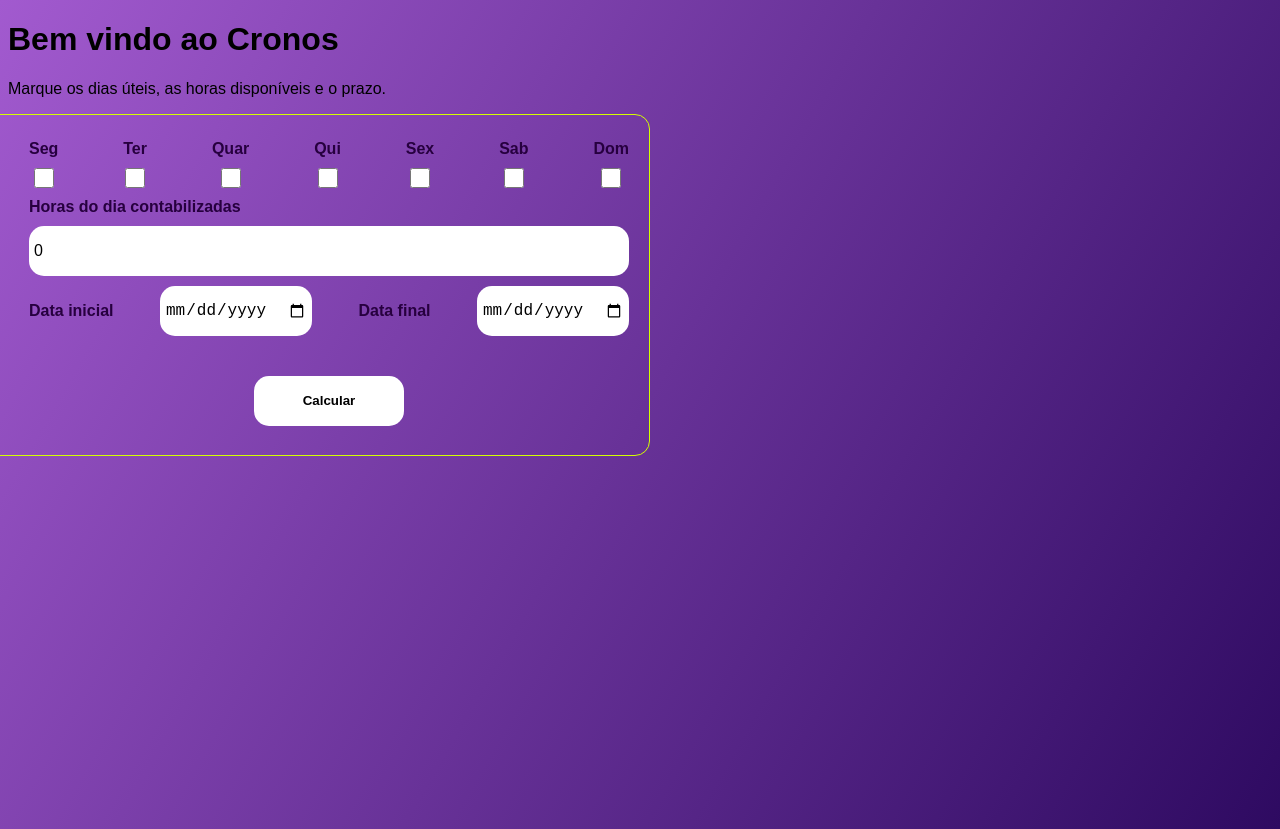
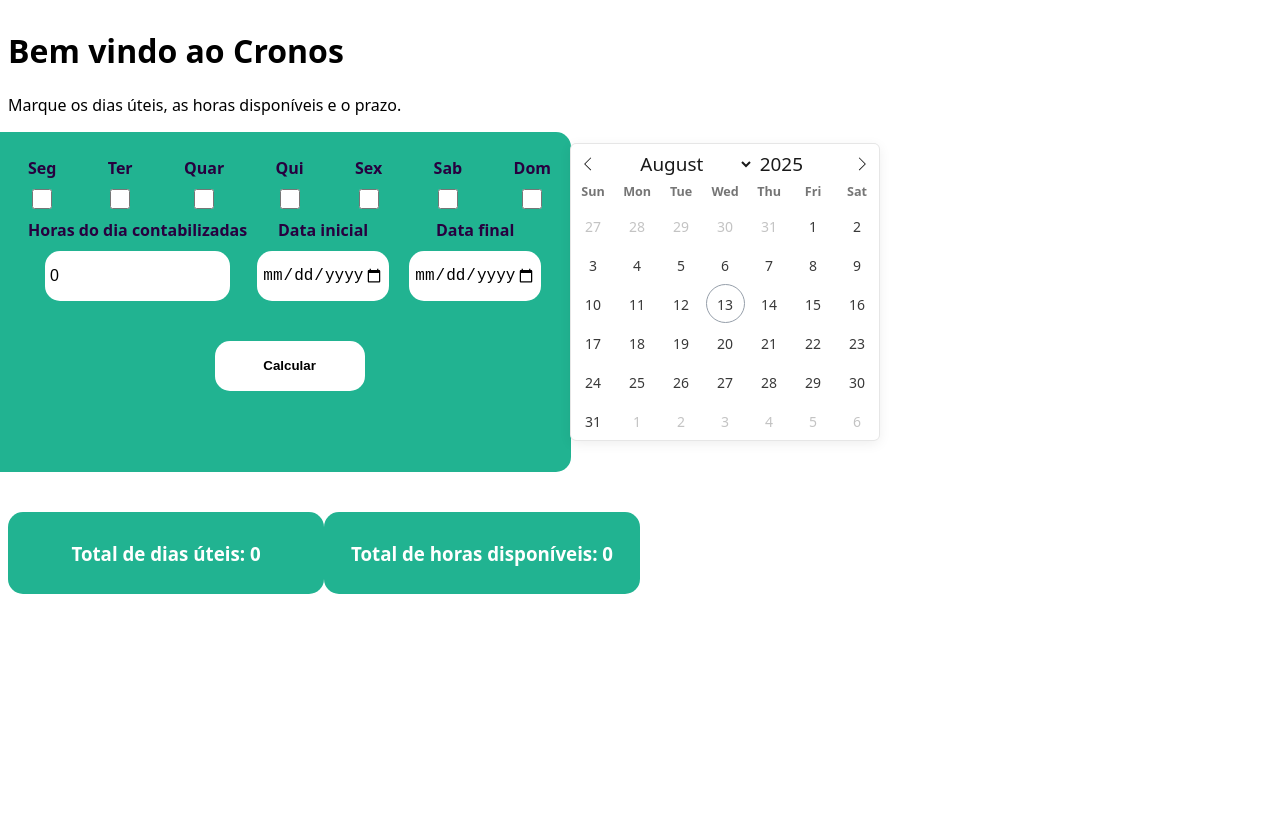
Before and after one commit to olucascruz/cronos, a SvelteKit app in the folder cronos_app/: page /home in a window 1280 px wide. Built offline with nearby package versions, Linux system fonts and the light colour scheme.

Commit message:
adicionado calendario para visualização

```diff
--- a/cronos_app/package.json
+++ b/cronos_app/package.json
@@ -19,5 +19,8 @@
 		"svelte-check": "^4.0.0",
 		"typescript": "^5.0.0",
 		"vite": "^7.0.4"
+	},
+	"dependencies": {
+		"flatpickr": "^4.6.13"
 	}
 }
--- a/cronos_app/src/app.html
+++ b/cronos_app/src/app.html
@@ -17,8 +17,7 @@
 
 	}
 	body {
-	  min-height: 100vh;
-	font-family: Arial, sans-serif;
-	background: linear-gradient(120deg, #a25acf 0%, #2e0a61 100%);
+		min-height: 100vh;
+		font-family: system-ui, -apple-system, BlinkMacSystemFont, 'Segoe UI', Roboto, Oxygen, Ubuntu, Cantarell, 'Open Sans', 'Helvetica Neue', sans-serif;
 	}
 </style>
--- a/cronos_app/src/routes/home/+page.svelte
+++ b/cronos_app/src/routes/home/+page.svelte
@@ -1,10 +1,11 @@
 <script>
-    // Variáveis reativas para armazenar o estado do formulário
+	import { onMount } from 'svelte';
+	import flatpickr from 'flatpickr';
+	import 'flatpickr/dist/flatpickr.min.css';
+
 	let initialDate = '';
 	let endDate = '';
 	let hoursPerDay = 0;
-
-    // Objeto reativo para os checkboxes
 	let daysChecked = {
 		seg: false,
 		ter: false,
@@ -14,21 +15,11 @@
 		sab: false,
 		dom: false
 	};
-
-    // Variáveis para armazenar o resultado do cálculo
 	let totalDays = 0;
 	let totalHours = 0;
 
-    // Função que será chamada ao submeter o formulário
-    function calculateTotal() {
-        // As datas e horas são automaticamente sincronizadas pelas variáveis reativas
-        const start = new Date(initialDate);
-        const end = new Date(endDate);
+    let calendarInstance = null;
 
-        let days = 0;
-        let current = new Date(start);
-
-        // Mapeamento dos dias da semana (índice 0 = Domingo, 1 = Segunda, ...)
 	const dayMap = {
 		dom: 0,
 		seg: 1,
@@ -39,34 +30,60 @@
 		sab: 6
 	};
 
-        // Loop para contar os dias selecionados
+	function calculateTotal() {
+		const start = new Date(initialDate);
+		const end = new Date(endDate);
+
+		let days = 0;
+		let current = new Date(start);
+		let markedDates = [];
+
 		while (current <= end) {
 			const dayOfWeek = current.getDay();
-
 			for (const day in daysChecked) {
 				if (daysChecked[day] && dayMap[day] === dayOfWeek) {
 					days++;
+					markedDates.push(new Date(current));
 					break;
 				}
 			}
 			current.setDate(current.getDate() + 1);
 		}
 
-        // Atualiza as variáveis de resultado, que por sua vez atualizam a interface
 		totalDays = days;
 		totalHours = days * hoursPerDay;
+
+		// Atualiza o calendário com os dias marcados
+		if (calendarInstance) {
+			calendarInstance.setDate(markedDates, true);
 		}
+	}
+
+	onMount(() => {
+		calendarInstance = flatpickr("#meuCalendario", {
+			inline: true,
+			dateFormat: "d/m/Y",
+			mode: "multiple"
+		});
+	});
 </script>
-
+<link rel="stylesheet" href="https://cdn.jsdelivr.net/npm/flatpickr/dist/flatpickr.min.css">
 <style>
 
+    .row-content{
+         display: flex;
+         align-items: center;
+    }
+
+    .div-calendar {
+        margin-top: 100px;
+    }
     form {
         display: flex;
         flex-direction: column;
-        max-width: 600px;
+        max-width: 650px;
         height: 300px;
-        /* background-color: rgb(33, 179, 145); */
-        border: solid 1px rgb(212, 255, 0);
+        background-color: rgb(33, 179, 145);
         padding: 20px;
         padding-left: 50px;
         margin-left: -30px;
@@ -90,6 +107,7 @@
     }
     input{
         height: 40px;
+        width: 80%;
         border-radius: 15px;
         border: none;
         padding: 5px;
@@ -126,13 +144,32 @@
         font-weight: bold;
         color: rgb(39, 0, 63);
     }
+    .results {
+        margin-top: 20px;
+        padding: 10px;
+        border-radius: 15px;
+        width: 300px;
+        text-align: center;
+        color: rgb(255, 255, 255);
+        background-color: rgb(33, 179, 145);
+
+    }
+    .row-results {
+        display: flex;
+        justify-content: space-around;
+        align-items: center;
+        margin-top: 20px;
+        width: 50%;
+    }
 </style>
 
 <div class="container">
+    <div class="row-content">
+    <div>
         <h1>Bem vindo ao Cronos</h1>
         <p>Marque os dias úteis, as horas disponíveis e o prazo.</p>
+    <form on:submit|preventDefault={calculateTotal}>
 
-<form on:submit|preventDefault={calculateTotal}>
         <div class="row">
             {#each Object.keys(daysChecked) as day}
                 <div class="col">
@@ -142,23 +179,38 @@
             {/each}
         </div>
 
+
+        <div class="row">
+            <div class="col">
                 <label for="hours">Horas do dia contabilizadas</label>
                 <input type="number" id="hours" name="hours" placeholder="Enter number of hours" min="1" max="23" step="0.5" bind:value={hoursPerDay}>
-
-    <div class="row">
+            </div>
+            <div class="col">
                 <label for="initial-date">Data inicial</label>
                 <input type="date" id="initial-date" name="initial-date" bind:value={initialDate}>
-
+            </div>
+            <div class="col">
                 <label for="end-date">Data final</label>
                 <input type="date" id="end-date" name="end-date" bind:value={endDate}>
+            </div>
         </div>
         <div class="div-button">
         <button type="submit">Calcular</button>
         </div>
     </form>
+    </div>
+    <div class="div-calendar">
+        <div id="meuCalendario"></div>
+    </div>
+    </div>
+    <div class="row-results">
+        <div class="results">
+            <h3>Total de dias úteis: {totalDays}</h3>
+        </div>
+        <div class="results">
+            <h3>Total de horas disponíveis: {totalHours}</h3>
+        </div>
+    </div>
 
-{#if totalDays > 0}
-    <h3>Total de dias úteis: {totalDays} — Total de horas disponíveis: {totalHours}</h3>
-{/if}
 
 </div>
```
Also changed, not shown: 1 other file (tests, documents, lock files or other folders). Lines whose indentation alone changed are shown as unchanged.
